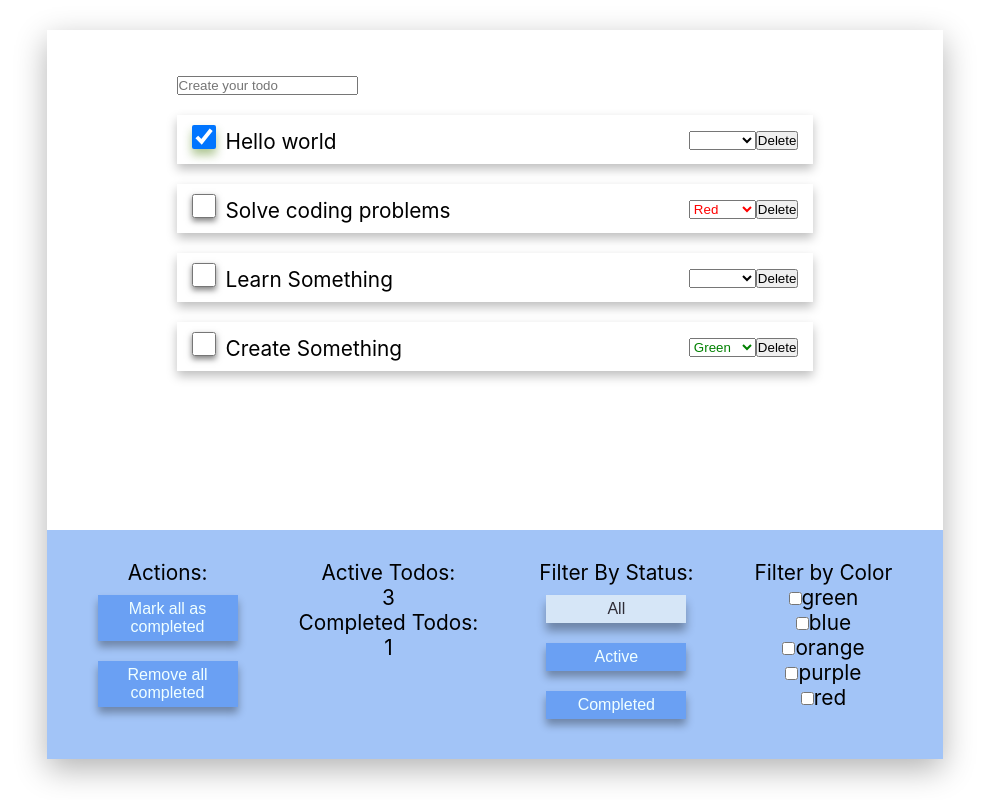
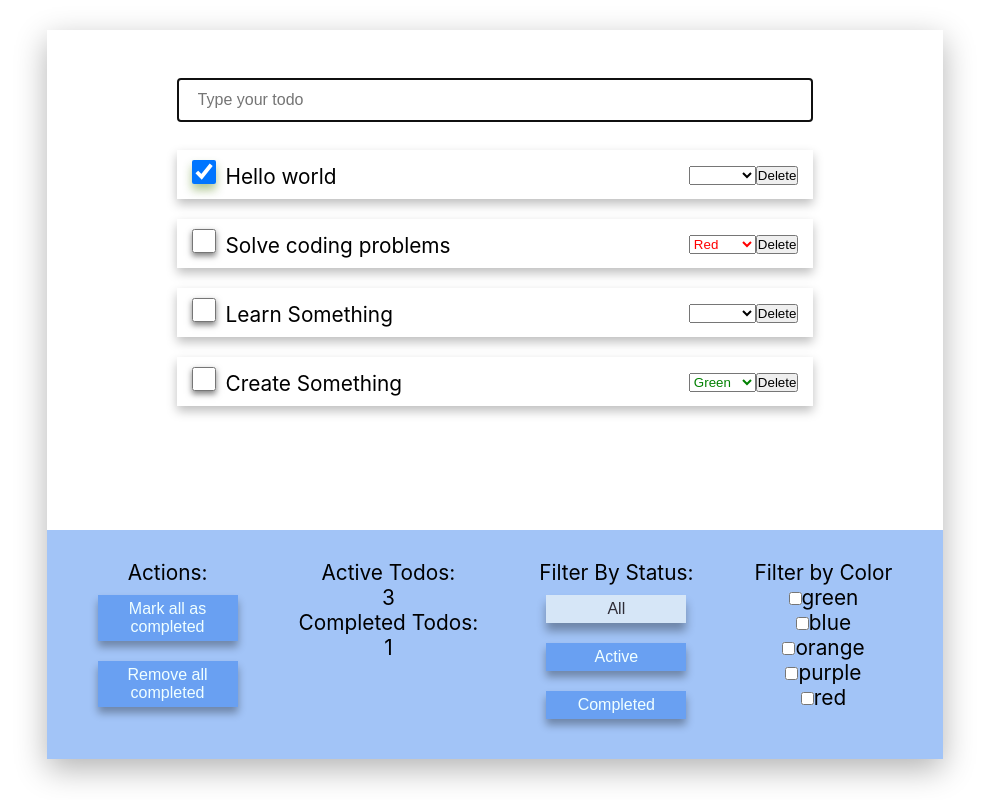
Before and after one commit to Altmertrick/todo-app, a React (Create React App) app: page / in a window 1280 px wide. Shown: the whole page, without its empty margins (145-1134 px from the left). Built offline with nearby package versions, Linux system fonts and the light colour scheme.

Commit message:
styled input in Todos comp

```diff
--- a/src/componets/Todos/Todos.module.css
+++ b/src/componets/Todos/Todos.module.css
@@ -14,3 +14,14 @@
 .wrapper_style {
   padding: 40px;
 }
+
+.wrapper input[type='text'] {
+  width: 100%;
+  padding: 12px 20px;
+  margin: 8px 0;
+  display: inline-block;
+  border: 1px solid #ccc;
+  border-radius: 0px;
+  font-size: 1rem;
+  box-sizing: border-box;
+}
--- a/src/componets/Todos/Todos.tsx
+++ b/src/componets/Todos/Todos.tsx
@@ -12,30 +12,6 @@ import {
   deleteTodoAC,
   toggleCompletedAC,
 } from '../../state/redusers/todos-reducer';
-
-// const selectTodos = (state: any) => {
-//   return state.todosSection.todos;
-// };
-
-// const selectStatusFilter = (state: any) => {
-//   return state.todosSection.filters.status;
-// };
-
-// const filterTodosByStatus = (todos: any, status: any) => {
-//   switch (status) {
-//     case statusFilters.All:
-//       return todos;
-
-//     case statusFilters.Active:
-//       return todos.filter((todo: any) => !todo.completed);
-
-//     case statusFilters.Completed:
-//       return todos.filter((todo: any) => todo.completed);
-
-//     default:
-//       return todos;
-//   }
-// };
 
 const Todos = (props: any) => {
   console.log('render todos ');
@@ -74,8 +50,9 @@ const Todos = (props: any) => {
       <div>
         <form onSubmit={addTodo}>
           <input
+            autoFocus
             type="text"
-            placeholder="Create your todo"
+            placeholder="Type your todo"
             value={newTodoText}
             onChange={onInputChange}
           />
```
